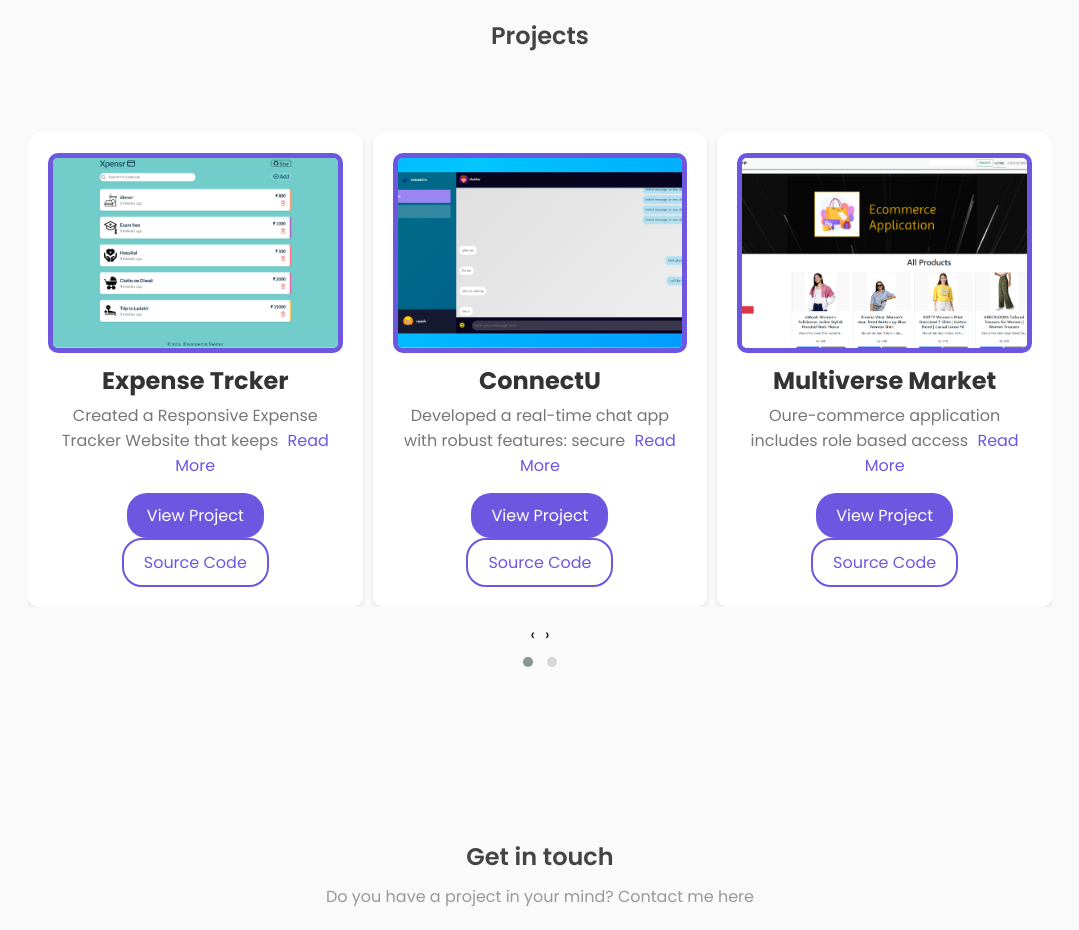
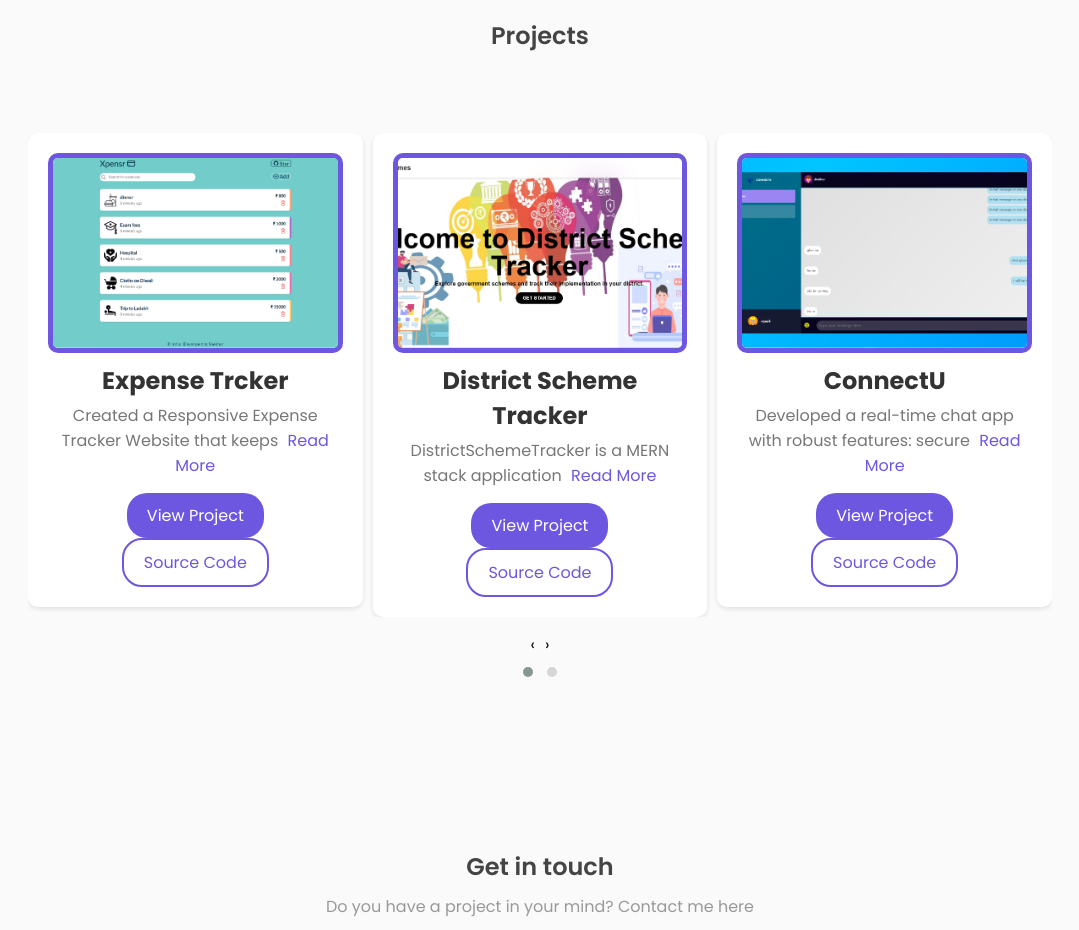
Before and after one commit to Shekharp-45/Portfolio, a website: page index.html in a window 1280 px wide. Shown: the part 1420-2350 px from the top of the page, without its empty margins (100-1179 px from the left). Drawn offline with nearby package versions, Linux system fonts and the light colour scheme.

Commit message:
project added

```diff
--- a/Script.js
+++ b/Script.js
@@ -15,3 +15,11 @@ let options = {
       navMenu.className = "nav-menu";
     }
   }
+  const images = document.querySelectorAll('.project-pic img');
+images.forEach(img => {
+    img.addEventListener('click', () => {
+        const modal = document.querySelector('.modal');
+        modal.style.display = 'block';
+        modal.querySelector('img').src = img.src;
+    });
+});
--- a/Style.css
+++ b/Style.css
@@ -362,6 +362,45 @@ h3{
 
 /* ----- PROJECTS BOX ----- */
 
+.card:hover {
+    transform: scale(1.05);
+    box-shadow: 0 8px 20px rgba(0, 0, 0, 0.2);
+    transition: transform 0.3s ease, box-shadow 0.3s ease;
+}
+
+.project-pic img {
+    transition: transform 0.3s ease;
+}
+.project-pic img:hover {
+    transform: scale(1.1);
+}
+.more-text {
+    display: none;
+}
+.read-more:hover + .more-text {
+    display: inline;
+    animation: fadeIn 0.5s ease;
+}
+@keyframes fadeIn {
+    from { opacity: 0; }
+    to { opacity: 1; }
+}
+.buttons a {
+    background-color: #6200ea;
+    color: white;
+    padding: 8px 15px;
+    border-radius: 5px;
+    text-decoration: none;
+    transition: background-color 0.3s ease;
+}
+.buttons a:hover {
+    background-color: #3700b3;
+}
+.card {
+    background: linear-gradient(135deg, #f3e7e9 0%, #e3eeff 100%);
+    border-radius: 10px;
+    overflow: hidden;
+}
 
 
 /* ----- CONTACT BOX ----- */
--- a/index.html
+++ b/index.html
@@ -85,7 +85,7 @@
               >
 
               <a
-                href="https://drive.google.com/file/d"
+                href="https://drive.google.com/file/d/1VBdnzdPu3SGuphpRBvzE6gyC_JP5iV0F/view?usp=sharing"
                 target="_blank"
                 rel="noopener noreferrer"
               >
@@ -146,7 +146,7 @@
                 </p>
                 <div class="about-btn">
                   <a
-                    href="https://drive.google.com/fi"
+                    href="https://drive.google.com/file/d/1VBdnzdPu3SGuphpRBvzE6gyC_JP5iV0F/view?usp=sharing"
                     target="_blank"
                     rel="noopener noreferrer"
                   >
@@ -225,6 +225,34 @@
                 >
                 <a
                   href="https://github.com/Shekharp-45/Expense-Tracker"
+                  target="_blank"
+                  >Source Code</a
+                >
+              </div>
+            </div>
+            <div class="card">
+              <div class="project-pic">
+                <img src="images/district.png" alt="Project Image" />
+              </div>
+              <h2>District Scheme Tracker</h2>
+              <p class="description">
+                DistrictSchemeTracker is a MERN stack application<span
+                  class="more-text"
+                >
+                 designed to streamline the implementation of government schemes at
+                 the district level. It provides a centralized platform for
+                  administration, monitoring, and citizen engagement.</span
+                >
+                <a href="#" class="read-more">Read More</a>
+              </p>
+              <div class="buttons">
+                <a
+                  href="https://district-scheme-tracker-2024.vercel.app/"
+                  target="_blank"
+                  >View Project</a
+                >
+                <a
+                  href="https://github.com/Shekharp-45/District-Scheme-Tracker"
                   target="_blank"
                   >Source Code</a
                 >
```
Also changed, not shown: images/district.png (added).
